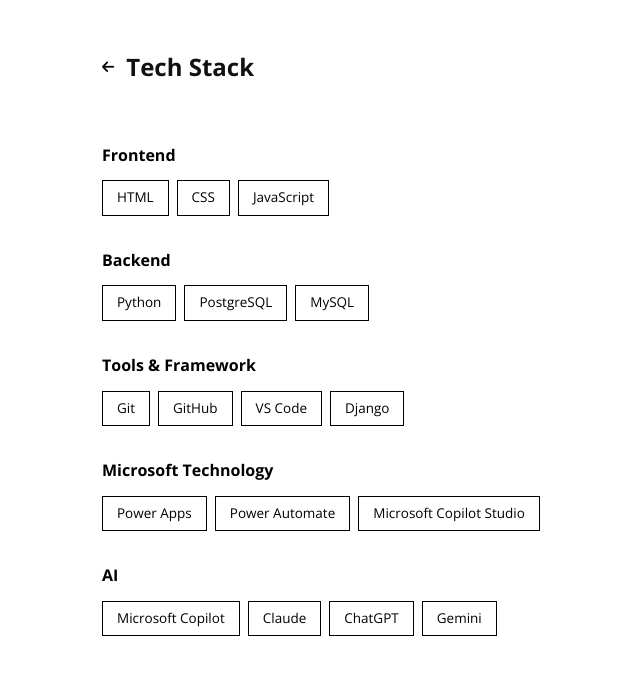
After one commit to kenbabasa/portfolio, a Flask app: page /techstack in a window 1280 px wide. The commit adds this page. Shown: the top 699 px of the page, without its empty margins (38-678 px from the left). Run offline with Flask 3, Linux system fonts and the light colour scheme.

Commit message:
fix folders, routing and some css of the certifications and tech stack

```diff
--- a/app.py
+++ b/app.py
@@ -14,7 +14,6 @@
 # --- 1. SETUP AI LOGIC ---
 print("Initializing AI... please wait.")
 
-# Ensure the path to your PDF is correct
 pdf_path = "me.pdf"
 if not os.path.exists(pdf_path):
     print(f"Error: {pdf_path} not found in the root directory!")
@@ -25,7 +24,6 @@
 embeddings = HuggingFaceEmbeddings(model_name="all-MiniLM-L6-v2")
 vectorstore = FAISS.from_documents(docs, embeddings)
 
-# Use the specific model you pulled in your .bat file
 llm = OllamaLLM(model="llama3.2:1b-instruct-q4_K_M")
 
 prompt_template = """You are Kennie Angelo R. Estrellon. You are already in the middle of a conversation with a visitor on your portfolio website. You have already greeted them.
@@ -65,11 +63,18 @@
 
 # --- 3. ROUTES ---
 
-# THIS IS THE MISSING PART THAT FIXES THE 404 ERROR
 @app.route('/')
 def home():
     """Serves the main portfolio page."""
     return render_template('index.html')
+
+@app.route('/techstack')
+def techstack():
+    return render_template('techstack.html')
+
+@app.route('/certifications')
+def certifications():
+    return render_template('certifications.html')
 
 @app.route('/chat', methods=['POST'])
 def chat():
@@ -81,7 +86,6 @@
         if not user_message:
             return jsonify({"reply": "I didn't catch that — could you say it again?"}), 400
 
-        # Handling the first interaction
         if first_message:
             first_message = False
             reply = (
@@ -93,10 +97,13 @@
             )
             return jsonify({"reply": reply})
 
-        # Process message with RAG
         response = qa_chain.invoke({"query": user_message})
         return jsonify({"reply": response["result"]})
 
     except Exception as e:
         print(f"Error: {e}")
         return jsonify({"reply": "I'm having trouble connecting to my brain. Is Ollama running?"}), 500
+
+# --- 4. RUN APP ---
+if __name__ == '__main__':
+    app.run(host='0.0.0.0', port=5000, debug=False)
--- a/index.js
+++ b/static/js/index.js
@@ -58,7 +58,7 @@
     if (side === 'bot') {
         if (text === 'typing') {
             msgDiv.innerHTML = `
-                <img src="ken.jpg" alt="Kennie" class="msg-avatar">
+                <img src="{{ url_for('static', filename='images/ken.jpg') }}" alt="Kennie" class="msg-avatar">
                 <div class="bot-content">
                     <div class="typing-indicator">
                         <span></span><span></span><span></span>
--- a/certifications.css
+++ b/static/styles/certifications.css
@@ -46,8 +46,8 @@
 .cert-item {
     padding: 2rem;
     border: 1px solid #f0f0f0;
-    border-radius: 4px;
     background-color: #fff;
+    border-color: black;
     cursor: pointer;
     display: flex;
     flex-direction: column;
@@ -74,6 +74,10 @@
     color: #666;
     display: flex;
     justify-content: space-between;
+}
+
+.cert-year {
+    color: black;
 }
 
 /* Modal (Popup) Styling */
--- /dev/null
+++ b/static/styles/techstack.css
@@ -0,0 +1,82 @@
+body {
+    font-family: 'Open Sans', -apple-system, BlinkMacSystemFont, 'Segoe UI', Roboto, Helvetica, Arial, sans-serif;
+    background-color: #ffffff;
+    color: #1a1a1a;
+    line-height: 1.6;
+    margin: 0;
+}
+
+.techstack-page {
+    max-width: 1000px;
+    margin: 0 auto;
+    padding: 2rem 1.5rem;
+}
+
+.techstack-page-header {
+    display: flex;
+    align-items: center;
+    gap: 12px;
+    margin-bottom: 2.5rem;
+}
+
+.back-link {
+    display: flex;
+    align-items: center;
+    gap: 6px;
+    font-size: 14px;
+    color: black;
+    text-decoration: none;
+    transition: color 0.2s;
+}
+
+.techstack-page-title {
+    font-size: 24px;
+    font-weight: 700;
+    color: #111;
+}
+
+/* --- Stack Categories --- */
+.stack-group {
+    margin-bottom: 2rem; /* Spacing between sections like Frontend, Backend, etc. */
+}
+
+.stack-group h3 {
+    font-size: 16px;     /* Matches the clean professional look in your photo */
+    font-weight: 700;
+    color: black;
+    margin-bottom: 12px;
+}
+
+/* --- Tags Layout --- */
+.stack-tags {
+    display: flex;
+    flex-wrap: wrap;
+    gap: 8px;
+}
+
+.stack-tags span {
+    display: inline-block;
+    padding: 6px 14px;
+    font-size: 13.5px;
+    color: black;
+    font-weight: 400;
+    background-color: #ffffff;
+    border: 1px solid black;
+    transition: all 0.2s ease;
+    cursor: default;
+}
+
+/* --- Hover Effect (As seen in the photo) --- */
+.stack-tags span:hover {
+    border-color: #bbb;
+    background-color: #fafafa;
+    box-shadow: 0 2px 4px rgba(0, 0, 0, 0.05);
+}
+
+/* --- Utility Class (If you still use the justify-between header) --- */
+.techstack-header {
+    display: flex;
+    justify-content: space-between;
+    align-items: center;
+    margin-bottom: 16px;
+}
--- /dev/null
+++ b/templates/techstack.html
@@ -0,0 +1,71 @@
+<!DOCTYPE html>
+<html lang="en">
+
+<head>
+    <meta charset="UTF-8">
+    <meta name="viewport" content="width=device-width, initial-scale=1.0">
+    <title>All Certifications | Kennie Angelo R. Estrellon</title>
+
+    <link href="https://fonts.googleapis.com/css2?family=Open+Sans:wght@400;500;600;700&display=swap" rel="stylesheet">
+    <link rel="stylesheet" href="https://cdnjs.cloudflare.com/ajax/libs/font-awesome/6.4.0/css/all.min.css">
+
+    <link rel="icon" type="image/jpeg" href="ken.jpg">
+
+    <link rel="stylesheet" href="{{ url_for('static', filename='styles/techstack.css') }}">
+</head>
+
+<body>
+
+    <div class="techstack-page">
+        <div class="techstack-page-header">
+            <a href="{{ url_for('home') }}" class="back-link">
+                <i class="fas fa-arrow-left"></i>
+            </a>
+            <h1 class="techstack-page-title">Tech Stack</h1>
+        </div>
+
+        <div class="stack-group">
+            <h3>Frontend</h3>
+            <div class="stack-tags">
+                <span>HTML</span>
+                <span>CSS</span>
+                <span>JavaScript</span>
+            </div>
+        </div>
+        <div class="stack-group">
+            <h3>Backend</h3>
+            <div class="stack-tags">
+                <span>Python</span>
+                <span>PostgreSQL</span>
+                <span>MySQL</span>
+            </div>
+        </div>
+        <div class="stack-group">
+            <h3>Tools & Framework</h3>
+            <div class="stack-tags">
+                <span>Git</span>
+                <span>GitHub</span>
+                <span>VS Code</span>
+                <span>Django</span>
+            </div>
+        </div>
+        <div class="stack-group">
+            <h3>Microsoft Technology</h3>
+            <div class="stack-tags">
+                <span>Power Apps</span>
+                <span>Power Automate</span>
+                <span>Microsoft Copilot Studio</span>
+            </div>
+        </div>
+        <div class="stack-group">
+            <h3>AI</h3>
+            <div class="stack-tags">
+                <span>Microsoft Copilot</span>
+                <span>Claude</span>
+                <span>ChatGPT</span>
+                <span>Gemini</span>
+            </div>
+        </div>
+</body>
+
+</html>
```
Also changed, not shown: static/styles/index.css (renamed from index.css, +17 -8 lines), techstack.css (deleted, +0 -75 lines), techstack.html (deleted, +0 -66 lines), templates/certifications.html (renamed from certifications.html, +12 -8 lines), templates/index.html (renamed from index.html, +18 -17 lines), static/js/certifications.js (renamed from certifications.js), test.gif (deleted), 1 other file.
